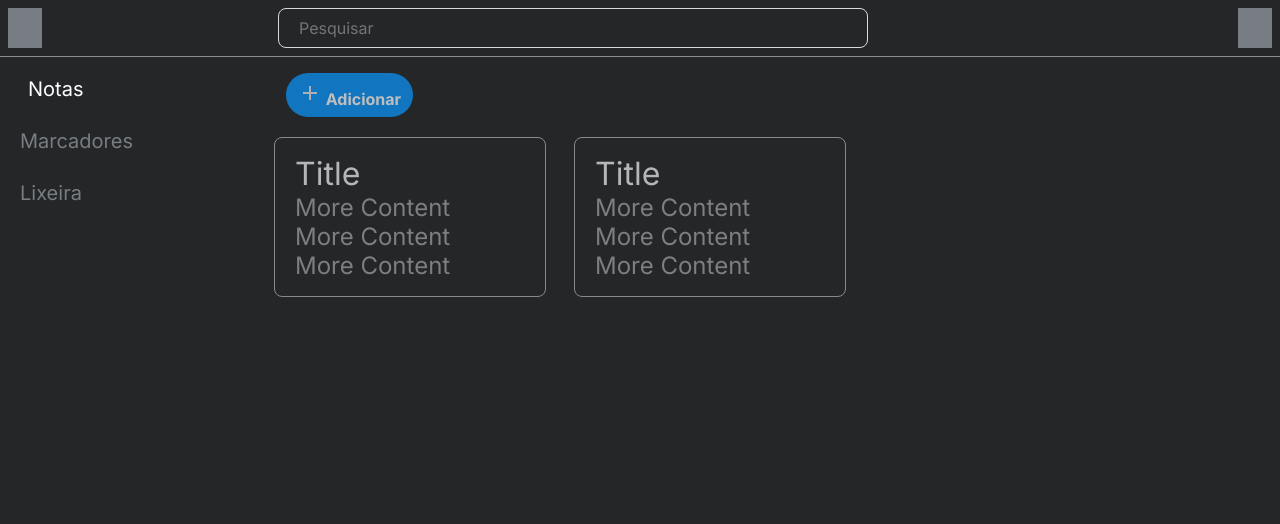
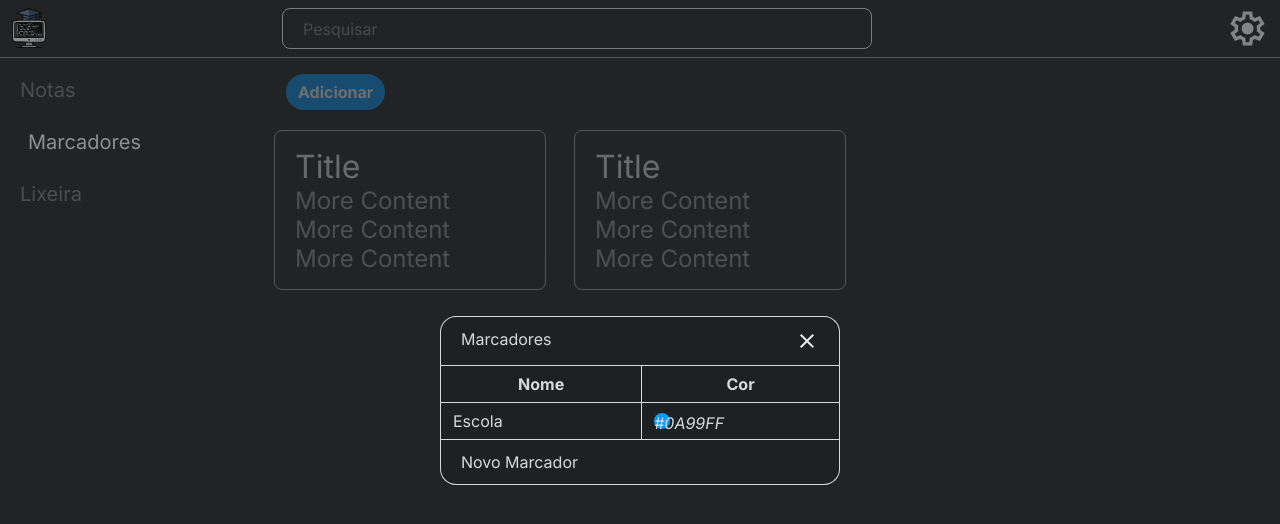
Before and after one commit to Bit-Masters/Bit_Note, a website: page home.html in a window 1280 px wide. Both pictures are taken after a click on the item "Marcadores". Shown: the top 524 px of the page. Drawn offline with Linux system fonts and the light colour scheme.

Commit message:
ajustando para interativdade do js

```diff
--- a/assets/css/base.css
+++ b/assets/css/base.css
@@ -1,7 +1,7 @@
 .HeaderContainer {
 	display:grid;
 	grid-template-columns: 16.875rem 1fr ;
-	padding: var(--spc2);
+	padding: var(--spc2) var(--spc3);
 	border-bottom: 0.5px solid #B9BBBDB3;
 }
 
@@ -22,19 +22,6 @@
 		color: var(--bright-100);
 		padding: 0 var(--spc5) ;
 	}
-}
-
-.Logo {
-	width: 34px;
-	height: 40px;
-	background-color: var(--bright-500);
-}
-
-.Settings {
-	width: 34px;
-	height: 40px;
-	background-color: var(--bright-500);
-
 }
 
 .MainContainer {
--- a/assets/css/home.css
+++ b/assets/css/home.css
@@ -9,6 +9,12 @@
 		padding: var(--spc4);
 
 	}
+}
+.AddIcon {
+	background: url('assets/svg/add.svg');
+	height: 14px;
+	width: 14px;
+	display: block
 }
 
 .PrimaryButton {
@@ -37,16 +43,17 @@
 	border-radius: 99px;
 	text-align:center;
 	color: var(--white);
+	padding: 0;
 
 	font-weight: bold;
 	font-size: 16px;
-	padding: var(--spc2) var(--spc3);
+
 	background-color: transparent;
 	opacity: 0.7;
 
 	border: 0.5px solid var(--white);
-	width: auto;
-	height: auto;
+	width: 32px;
+	height: 32px;
 
 	transition: opacity 0.3s
 }
@@ -55,6 +62,11 @@
 	cursor: pointer;
 }
 
+.CloseButton {
+	border: none;
+	background-color: transparent;
+	cursor: pointer
+}
 
 .ListContainer {
 	padding: var(--spc1);
--- a/home.html
+++ b/home.html
@@ -8,27 +8,30 @@
 		<link rel="preconnect" href="https://fonts.googleapis.com" >
 		<link rel="preconnect" href="https://fonts.gstatic.com" >
 		<link href="https://fonts.googleapis.com/css2?family=Inter:ital,opsz,wght@0,14..32,100..900;1,14..32,100..900&display=swap" rel="stylesheet" >
+		<link rel="stylesheet" href="https://fonts.googleapis.com/icon?family=Material+Icons" />
+
 	</head>
 	<body>
 		<header class="HeaderContainer">
-			<div class="Logo"></div>
+			<img class="Logo" src="assets/svg/logo.svg" />
 			<div class="Options">
 				<input type="text" placeholder="Pesquisar"></input>
-				<div class="Settings"></div>
+				<img class="Settings" src="assets/svg/settings.svg" />
 			</div>
 		</header>
 		<main class="MainContainer">
 			<nav class="NavBar">
 				<ul>
-					<li class="selected">Notas</li>
-					<li>Marcadores</li>
-					<li>Lixeira</li>
+					<li id="Notas">Notas</li>
+					<li id="Marcadores" >Marcadores</li>
+					<li id="Lixeira" >Lixeira</li>
 				</ul>
 			</nav>
 			<div class="ContentContainer">
 				<header>
-					<button class="PrimaryButton" id="AddList"><img src="assets/svg/add.svg" /> Adicionar</button>
-					<button class="SecondaryButton" id="Filter">filtro</button>
+					<button class="PrimaryButton" id="AddList">Adicionar</button>
+
+					<button class="SecondaryButton" id="Filter"><img src="assets/svg/sort.svg"/></button>
 				</header>
 				<div class="ListContainer">
 					<div>
@@ -50,9 +53,13 @@
 
 				</div>
 			</div>
-			<div class="Background">
-				<div class="MarcadoresModal">
-					<span>Marcadores<i>X</i></span>
+			<div class="Background" id="bkg" >
+				<div class="MarcadoresModal" id="mrcModal" onclick=>
+					<span>Marcadores
+						<button class="CloseButton" onclick="closeModal()" >
+							<img src="assets/svg/close.svg" ></img>
+						</button>
+					</span>
 					<table>
 						<thead>
 							<tr>
@@ -74,5 +81,6 @@
 
 		</main>
 	</body>
+	<script type="text/javascript" src="assets/js/base.js" ></script>
 
 </html>
```
